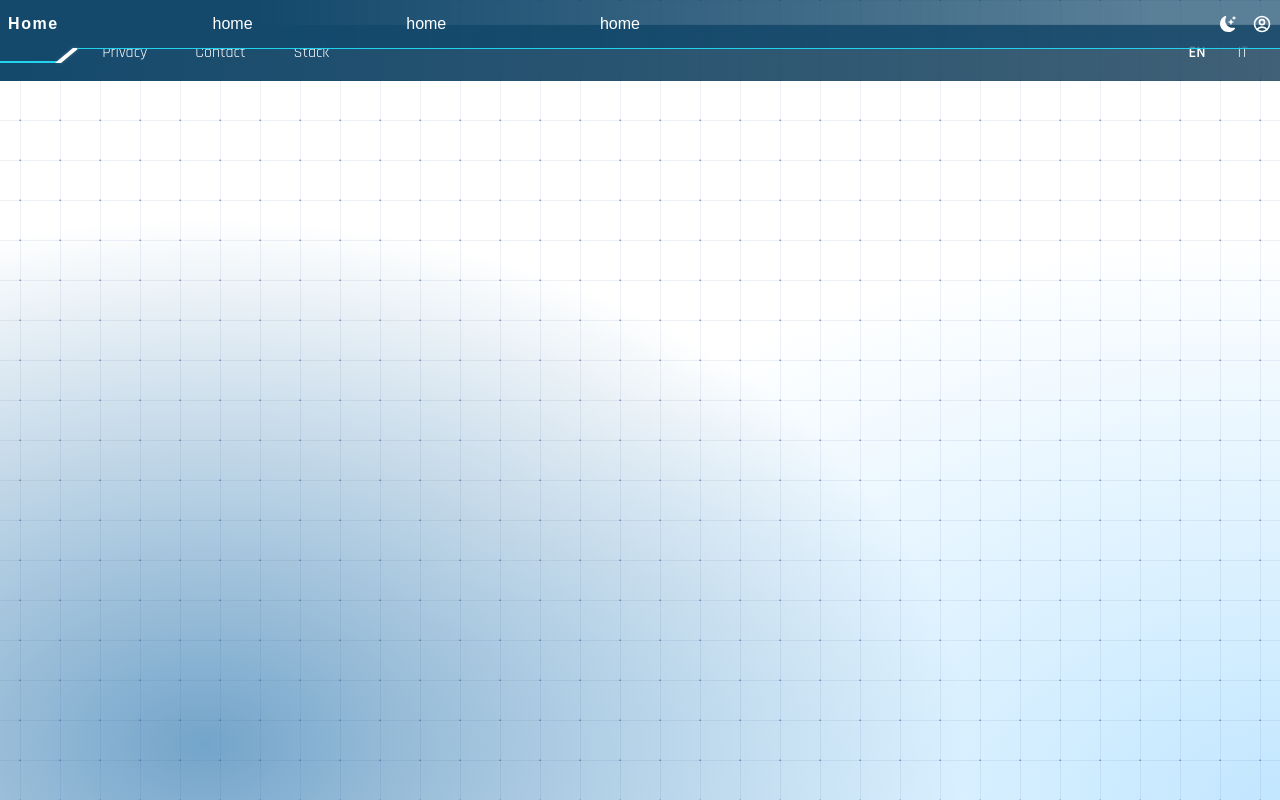
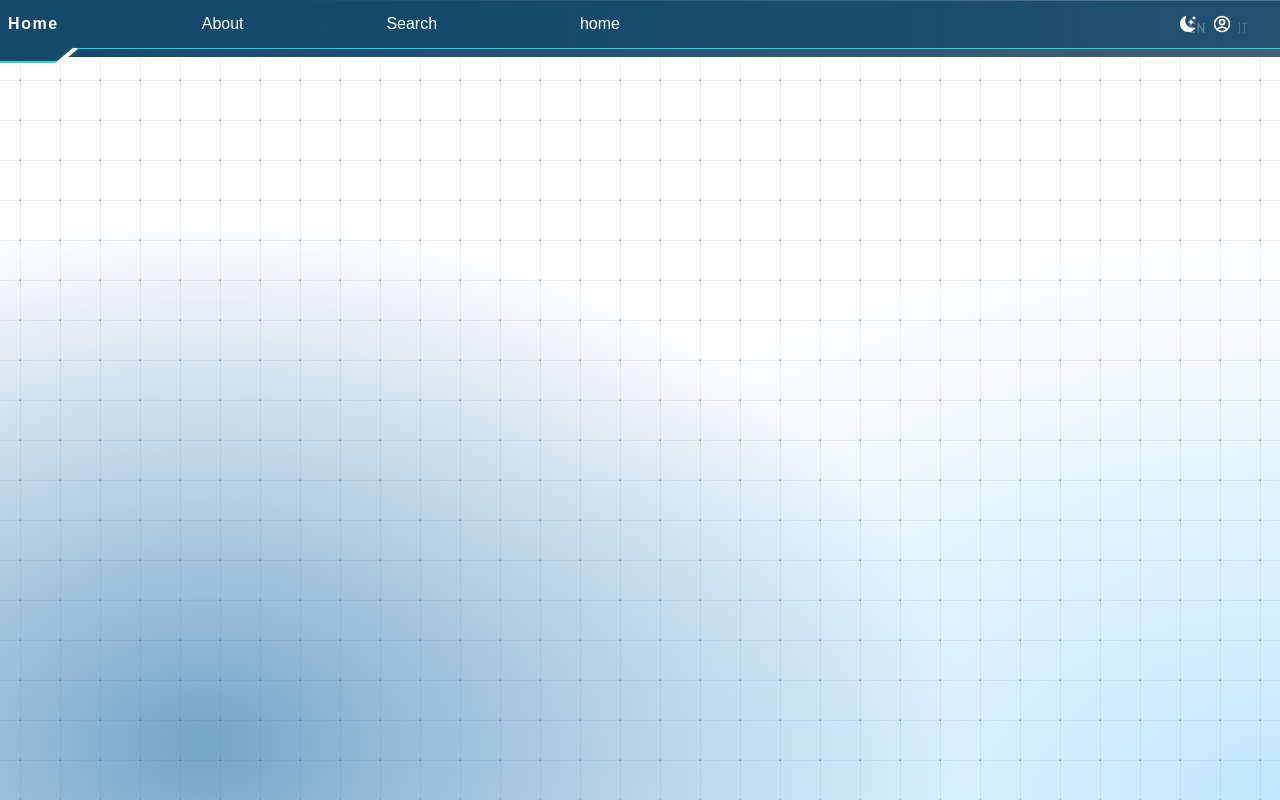
Before and after one commit to DavideIeria99/Progetto-finale-React, a React (Vite) app: page /about-us in a window 1280 px wide. Built offline with nearby package versions, Linux system fonts and the light colour scheme; a web font is replaced by a local one.

Commit message:
inizio search

```diff
--- a/package.json
+++ b/package.json
@@ -12,6 +12,7 @@
   "dependencies": {
     "react": "^18.2.0",
     "react-dom": "^18.2.0",
+    "react-helmet-async": "^1.3.0",
     "react-router-dom": "^6.14.2",
     "vite-plugin-svgr": "^3.2.0"
   },
--- a/src/App.jsx
+++ b/src/App.jsx
@@ -4,5 +4,6 @@ import { router } from "./router";
 
 
 export default function App() {
+
   return <RouterProvider router={router} />;
 }
--- /dev/null
+++ b/src/Components/Card.jsx
@@ -0,0 +1,25 @@
+/* eslint-disable react/prop-types */
+export default function Card({ Game }) {
+    return (
+        <div className="h-screen flex items-center justify-center">
+            <div className="relative h-[30rem] sm:mx-1 sm:h-96 w-[20rem] md:mx-2 mx-20  rounded-lg hover:scale-125 hover:z-10 hover:ease-in duration-300">
+                {/* Background Image  */}
+                <img src={Game.background_image} className="object-cover w-full h-full rounded-lg" />
+                {/* <!-- Content --> */}
+                <div className="absolute w-full h-full bottom-0 bg-gradient-to-r from-fuchsia-700/30 to-[#14496cc4] rounded-lg flex flex-col items-center justify-center text-center">
+                    {/* <!-- Quotes --> */}
+                    <div className=" rounded-xl bg-[#14496c] ">
+                        <h2 className="text-lg p-5 text-gray-300 ">
+                            {Game.name}
+                        </h2>
+                    </div>
+                    <div className=" rounded-xl mt-2 bg-[#14496c] ">
+                        <p className="text-lg   p-1  text-gray-300 ">
+                            {Game.released}
+                        </p>
+                    </div>
+                </div>
+            </div>
+        </div>
+    );
+}
--- a/src/Components/Navigation.jsx
+++ b/src/Components/Navigation.jsx
@@ -9,7 +9,6 @@ export default function Navigation() {
     const [open, setOpen] = useState(false)
     return (
         <>
-            <>
             <nav className="fixed z-30 flex h-12 w-screen items-center bg-gradient-to-r from-[#14496c] from-20% via-[#14496cb3] via-90% to-[#14496cb3] px-2 after:absolute after:bottom-[-1px] after:left-[77px] after:h-[1px] after:w-full after:bg-cyan-400 after:content-['']">
                 <div
                     className={
@@ -20,17 +19,17 @@ export default function Navigation() {
                     <Link to="/" className="font-main font-bold tracking-widest ">
                         Home
                     </Link>
-                        <Link to="/" className="font-main hidden md:inline ">
-                            home
+                    <Link to="/about-us" className="font-main hidden md:inline ">
+                        About
                     </Link>
                     <Link to="/" className="font-main hidden md:inline ">
-                            home
+                        Search
                     </Link>
                     <Link to="/" className="font-main hidden md:inline ">
                         home
                     </Link>
                 </div>
-                    <div className="flex w-1/2 items-center justify-end text-white">
+                <div className="flex w-1/2 items-center me-10 justify-end text-white">
                     <ThemeSwitcher />
                     <Link to="/login" className="ms-4">
                         <User />
@@ -44,17 +43,16 @@ export default function Navigation() {
                 className={
                     "fixed right-0 z-20 h-screen w-full overflow-y-auto bg-gray-300 bg-opacity-80 p-4 pt-20 backdrop-blur-sm  transition-transform dark:bg-sky-900 dark:bg-opacity-80 " +
                     (open ? "" : "translate-x-full")
-                    }
-                >
+                }>
                 <div className="flex flex-col">
                     <Link to="/" className="font-main py-12 font-bold tracking-widest ">
                         Home
                     </Link>
-                        <Link to="/" className="font-main py-12 ">
-                            home
+                    <Link to="/about-us" className="font-main py-12 ">
+                        About
                     </Link>
                     <Link to="/" className="font-main py-12 ">
-                            home
+                        Search
                     </Link>
                     <Link to="/" className="font-main py-12 ">
                         home
@@ -62,6 +60,5 @@ export default function Navigation() {
                 </div>
             </nav>
         </>
-        </>
     );
 }
--- a/src/Pages/About.jsx
+++ b/src/Pages/About.jsx
@@ -1,3 +1,6 @@
+
+import TitleName from "../Utilities/TitleName";
+
 export default function About() {
-    return <p>About</p>;
+    return <TitleName title={'About'} />
 }
--- a/src/Pages/Home.jsx
+++ b/src/Pages/Home.jsx
@@ -1,11 +1,14 @@
+/* eslint-disable react/no-unescaped-entities */
 import { useEffect, useState } from "react";
-
+import Card from "../Components/Card";
+import GetTimeRange from "../Utilities/GetTimeRange";
+import TitleName from "../Utilities/TitleName";
 export default function Home() {
     const [data, setData] = useState(null);
 
     useEffect(() => {
         fetch(`${import.meta.env.VITE_RAWG_API_URL
-            }?dates=2019-01-01,2019-12-31&ordering=-added&key=${import.meta.env.VITE_RAWG_API_KEY
+            }games?dates=${GetTimeRange()}&ordering=-added&key=${import.meta.env.VITE_RAWG_API_KEY
             }
     `)
             .then((r) => r.json())
@@ -15,40 +18,34 @@ export default function Home() {
             });
     }, []);
     return (
+        <>
+            <TitleName title={'Home'} />
             <div className="min-h-screen">
                 <div className="gap-12 px-12 py-12 md:flex md:py-24">
                     <div className="w-full md:w-2/5">
-                    <h1 className="font-main bg-gradient-to-r from-primary to-accent bg-clip-text pb-12 text-6xl font-extrabold text-transparent dark:from-sky-600 dark:to-sky-100">
+                        <h1 className="font-main bg-[#283164] bg-gradient-to-r from-primary to-accent bg-clip-text pb-12 text-6xl font-extrabold text-transparent dark:from-sky-600 dark:to-sky-100">
                             {import.meta.env.VITE_PROJECT_NAME}
                         </h1>
-                    <p className="font-main bg-gradient-to-r from-primary to-accent bg-clip-text text-3xl font-extrabold text-transparent dark:from-sky-600 dark:to-sky-100 md:text-5xl">
+                        <p className="font-main bg-[#283164] bg-gradient-to-r from-primary to-accent bg-clip-text text-3xl font-extrabold text-transparent dark:from-sky-600 dark:to-sky-100 md:text-5xl">
                             Lorem ipsum dolor sit, amet consectetur adipisicing elit. Nemo,
                             necessitatibus
                         </p>
+
                     </div>
                 </div>
-
+                <div>
+                    <h2 className="font-main bg-[#283164] bg-gradient-to-r from-primary to-accent bg-clip-text text-3xl font-extrabold text-transparent dark:from-sky-600 dark:to-sky-100 md:text-5xl">
+                        le ultime uscite nel mondo
+                    </h2>
+                </div>
                 <div className="flex flex-wrap">
                     {data
                         ? data.map((game) => (
-                        <div className="mb-4 w-1/4 text-center" key={game.id}>
-                            <p>{game.name}</p>
-                            <img
-                                className="mx-auto block h-32 w-32 rounded-full object-cover"
-                                src={game.background_image}
-                                alt=""
-                            />
-                        </div>
+                            <Card key={game.id} Game={game} />
                         ))
                         : "loading"}
                 </div>
             </div>
+        </>
     );
 }
-
-/* data.results.map((game) => {
-  <div key={game.id}>
-    <p>{game.name}</p>
-    <img src={game.background_image} alt="" />
-  </div>;
-}) */
--- a/src/Pages/root.jsx
+++ b/src/Pages/root.jsx
@@ -1,13 +1,16 @@
 import { Outlet } from "react-router-dom";
 import Navigation from "../Components/Navigation";
 import Footer from "../Components/footer";
+import { HelmetProvider } from "react-helmet-async";
 
 export default function Root() {
     return (
-        <div className="min-h-screen   text-slate-800 bg-main-light antialiased dark:text-slate-200 dark:bg-main-dark">
-            <Navigation />
-            <Outlet />
-            <Footer />
-        </div>
+        <HelmetProvider>
+            <div className="min-h-screen text-slate-800 bg-main-light antialiased dark:text-slate-200 dark:bg-main-dark">
+                <Navigation />
+                <Outlet />
+                <Footer />
+            </div>
+        </HelmetProvider>
     );
 }
--- /dev/null
+++ b/src/Utilities/GetTimeRange.jsx
@@ -0,0 +1,8 @@
+export default function GetTimeRange() {
+    const now = new Date();
+    const formatterNow = now.toISOString().split('T')[0];
+    const oneWeek = new Date(+now - (1000 * 60 * 60 * 24 * 7));
+    const formatterOneWeek = oneWeek.toISOString().split('T')[0];
+    console.log(formatterNow, formatterOneWeek);
+    return `${formatterOneWeek},${formatterNow}`;
+}
--- /dev/null
+++ b/src/Utilities/TitleName.jsx
@@ -0,0 +1,10 @@
+/* eslint-disable react/prop-types */
+import { Helmet } from "react-helmet-async";
+
+export default function TitleName({ title }) {
+    return (
+        <Helmet>
+            <title>{title}</title>
+        </Helmet>
+    );
+}
```
Also changed, not shown: 1 other file (tests, documents, lock files or other folders). Lines whose indentation alone changed are shown as unchanged.
